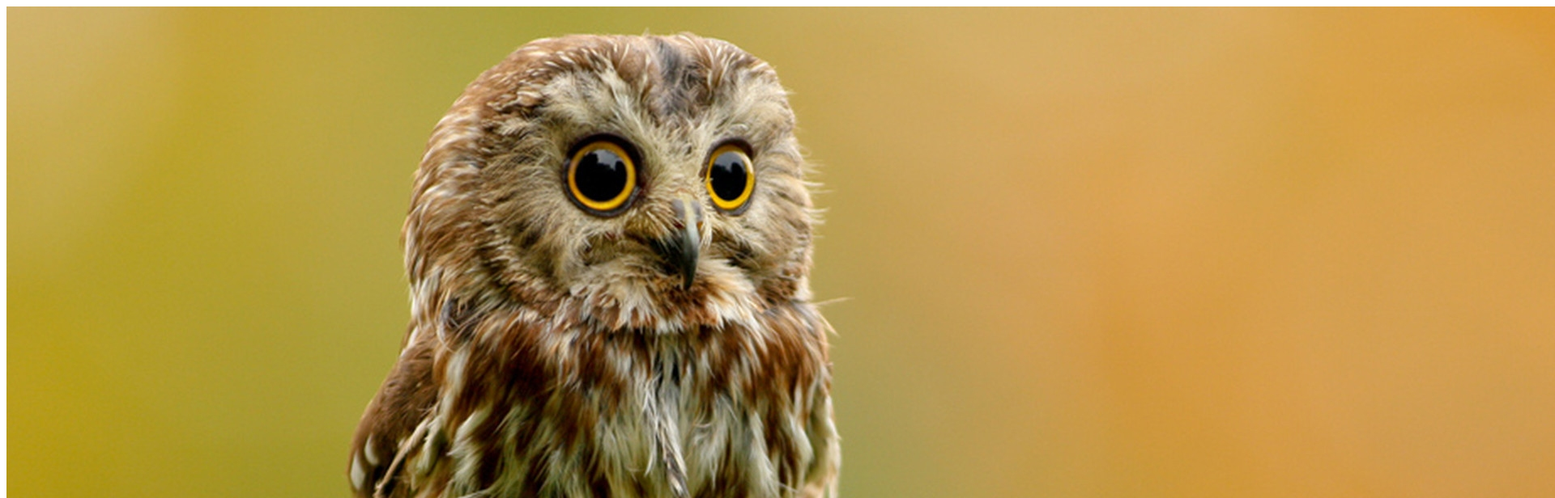
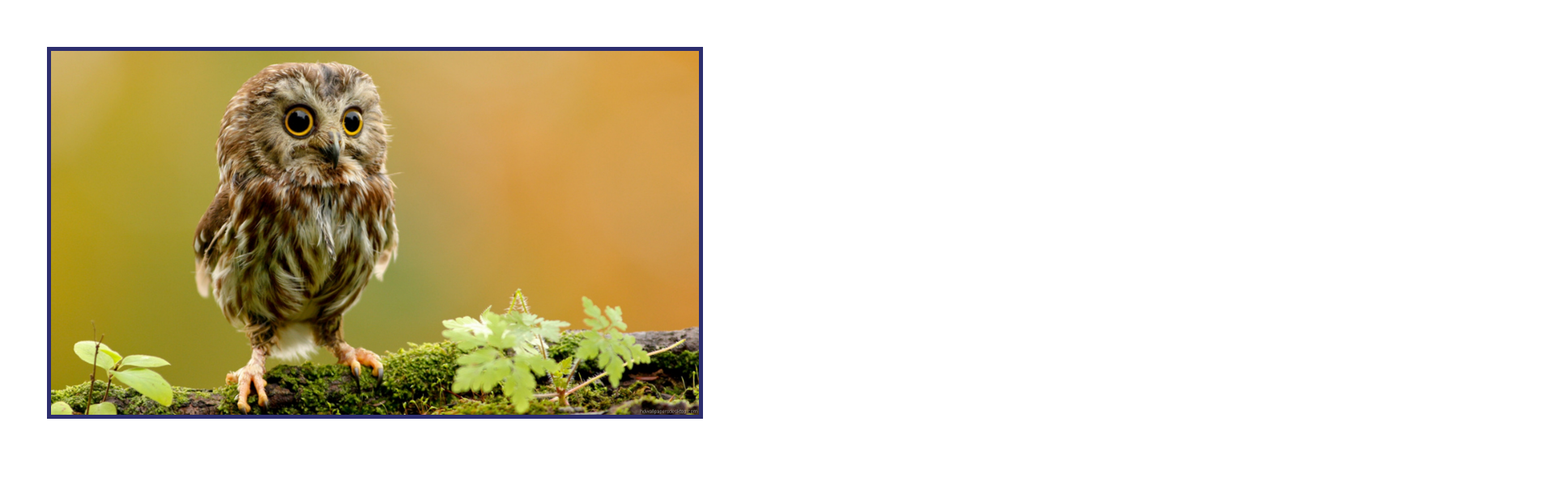
Before and after one commit to jean-philippeG/exercicedetest, a plain HTML site: page index.html in a window 1280 px wide. Shown: the top 616 px of the page at 81% size, 1920 px wide, since content can reach past the window. Drawn offline with Linux system fonts and the light colour scheme.

Commit message:
Modif du index.html et styles.css pour formater l'image

```diff
--- a/index.html
+++ b/index.html
@@ -9,7 +9,7 @@
     </head>
     <body>
         <div>
-            <img src="images/oiseau.jpg" alt="Image d'un oiseau">
+            <img class="bird" src="images/oiseau.jpg" alt="Image d'un oiseau">
         </div>
     </body>
 </html>
--- a/styles.css
+++ b/styles.css
@@ -0,0 +1,8 @@
+.bird{
+    border: 5px solid #2d2e6e;
+    width: 800px;
+    height: 450px;
+    background-repeat: no-repeat;
+    background-size: cover;
+    margin: 50px;
+}
```
